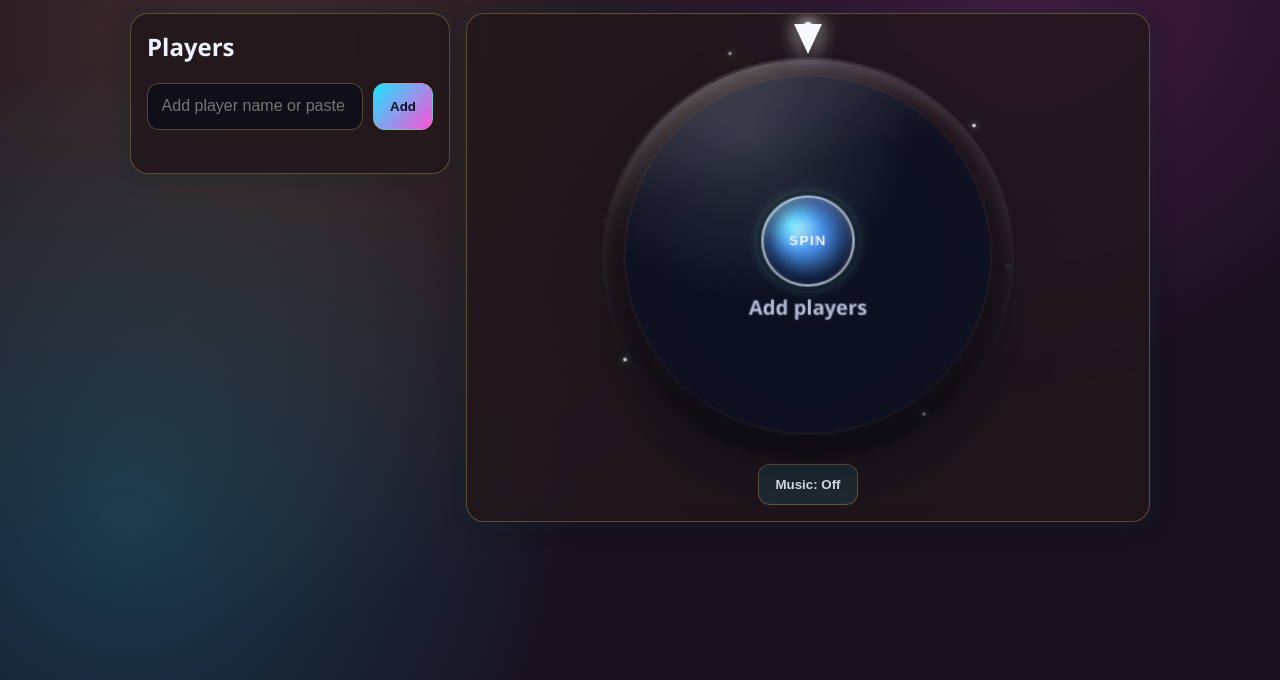
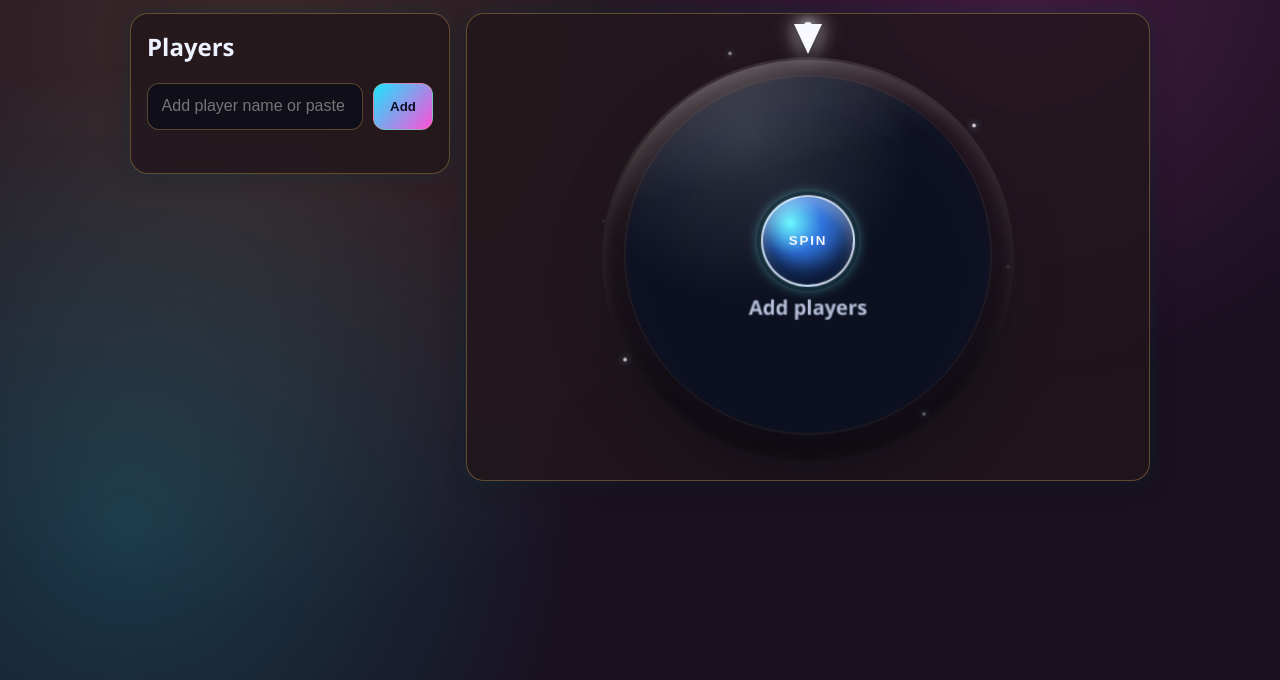
Before and after one commit to pratikoutryou4321-lab/truth-or-dare-game, a plain HTML site: page index.html in a window 1280 px wide. Shown: the part 120-800 px from the top of the page. Drawn offline with nearby package versions, Linux system fonts and the light colour scheme.

Commit message:
Improved UI and features

```diff
--- a/index.html
+++ b/index.html
@@ -43,7 +43,7 @@
         </div>
       </div>
       <div class="controls">
-        <button id="music-btn" class="btn" type="button">Music: Off</button>
+
       </div>
     </section>
 
```
